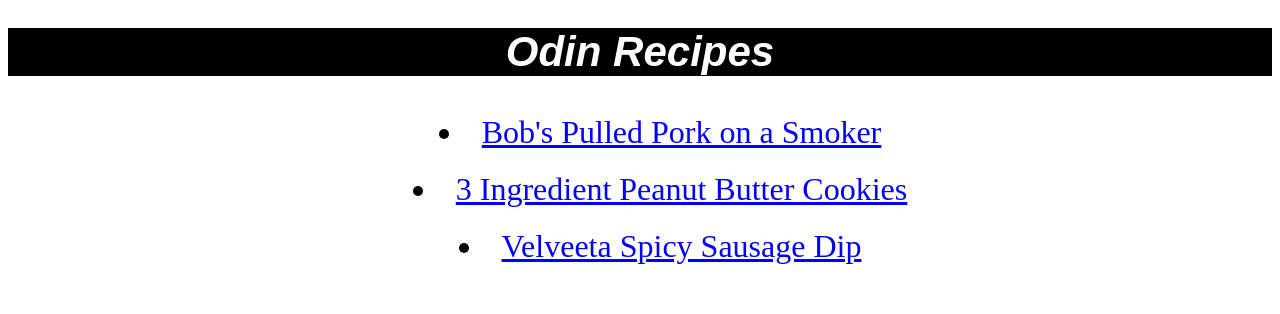
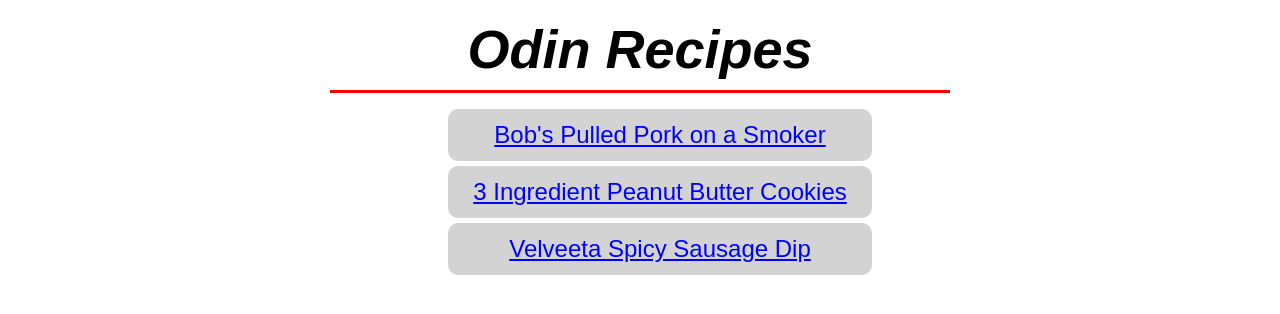
Before and after one commit to lfrey74/odin-recipes, a plain HTML site: page index.html in a window 1280 px wide. Drawn offline with Linux system fonts and the light colour scheme.

Commit message:
Add/update borders, margins, padding, colors
Add various new styles to index.html using
borders, margins, padding, and colors to enhance
the page visually with the concepts introduced
in the Block and Inline portion of The Odin
Project online course.

```diff
--- a/style.css
+++ b/style.css
@@ -1,27 +1,37 @@
 body{
     background-color: white;
+    font-family: Arial, Verdana, sans-serif;
+    color: black;
 }
 
 h1 {
-    font-family: Arial, Verdana, sans-serif;
-    color: white;
-    background-color: black;
     text-align: center;
-    font-size: 42px;
+    font-size: 54px;
     font-style: italic;
+    width: 600px;
+    margin: 0 auto;
+    padding: 10px;
+    border-bottom: 3px solid red;
 }
 
 li {
+    border: 2px solid lightgrey;
+    border-radius: 10px;
+    width: 400px;
     text-align: center;
     list-style-position: inside;
-    font-size: 32px;
+    font-size: 24px;
     padding: 10px;
+    list-style: none;
+    margin: 0 auto;
+    margin-bottom: 5px;
+    background-color: lightgrey;
 }
 
-a:link {
+a {
     color: blue;
 }
 
-a:visited {
-    color: green;
+li:hover {
+    background-color: lightseagreen;
 }
```
